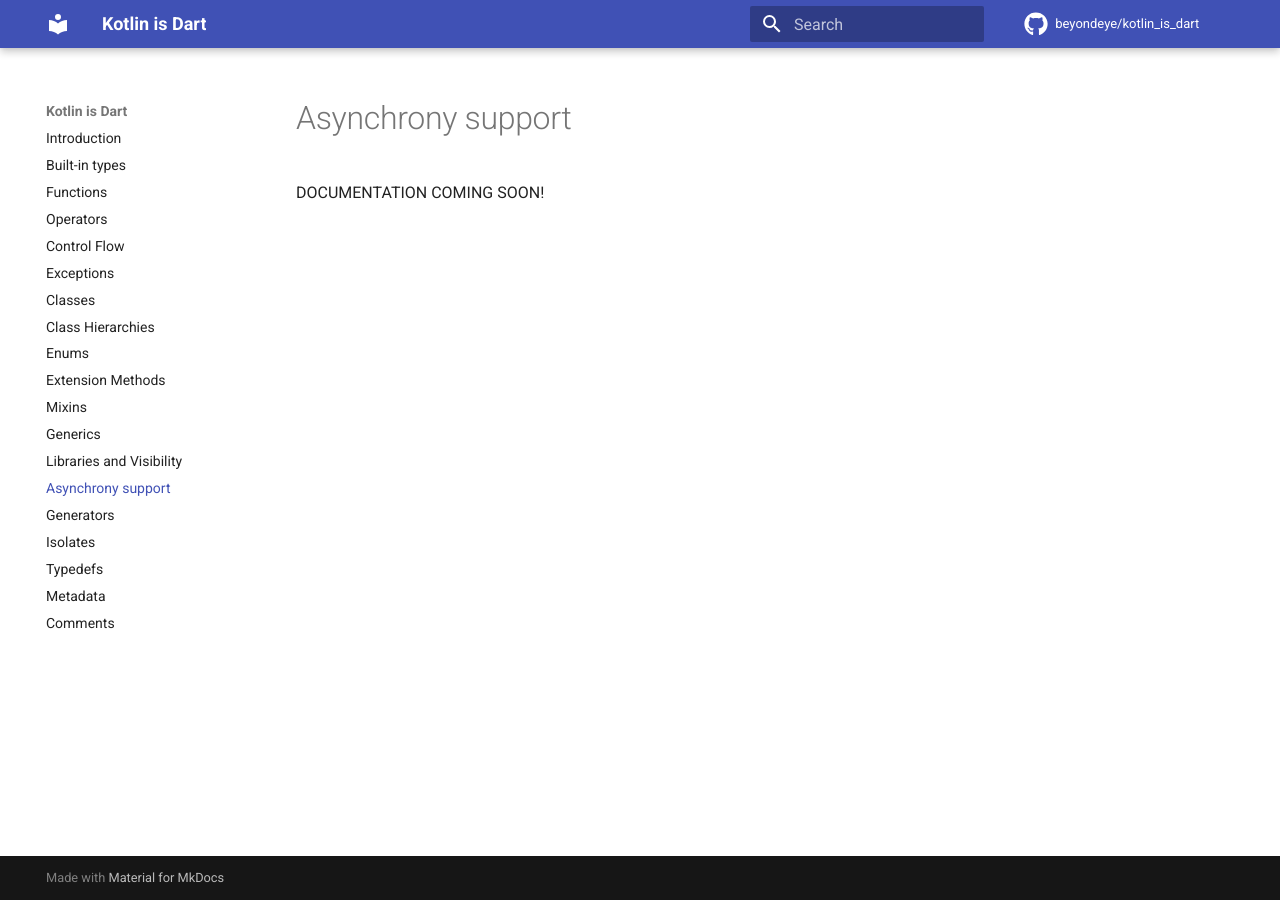
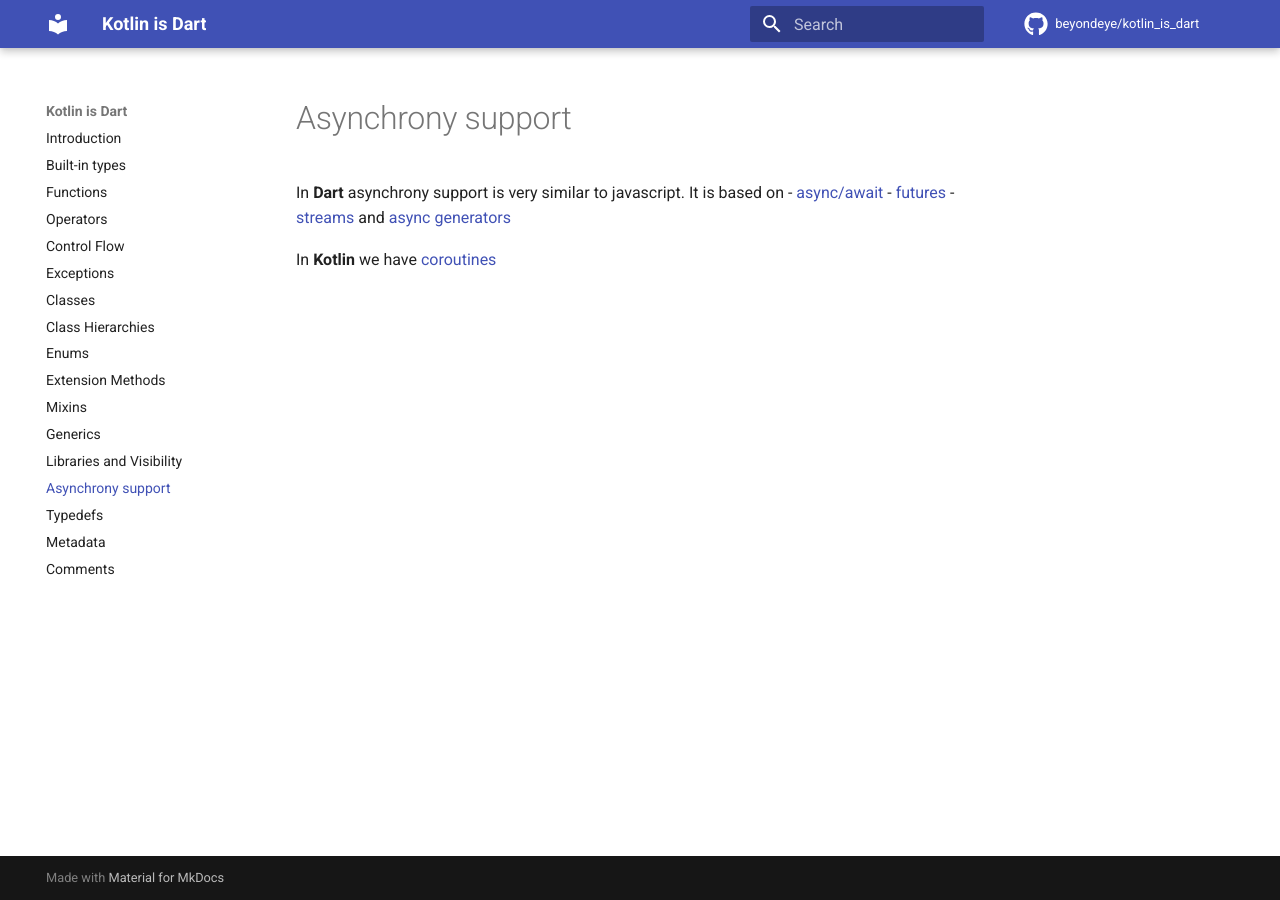
Before and after one commit to beyondeye/kotlin_is_dart, an MkDocs documentation site: the page built from docs/s10_asynchrony.md, in a window 1280 px wide. Built offline with MkDocs 1.6.1 and Material for MkDocs 9.7.7, drawn with Linux system fonts in a browser that asks for light colours; comment, search, counter and statistics services are not loaded.

Commit message:
asynchrony section completed

```diff
--- a/docs/s10_asynchrony.md
+++ b/docs/s10_asynchrony.md
@@ -1,2 +1,7 @@
 # Asynchrony support
-DOCUMENTATION COMING SOON!
+In **Dart** asynchrony support is very similar to javascript. It is based on
+- [async/await](https://dart.dev/guides/language/language-tour#asynchrony-support)
+- [futures](https://dart.dev/guides/language/language-tour#handling-futures)
+- [streams](https://dart.dev/guides/language/language-tour#handling-streams) and [async generators](https://dart.dev/guides/language/language-tour#generators)
+
+In **Kotlin** we have [coroutines](https://kotlinlang.org/docs/coroutines-overview.html)
--- a/docs/s13_isolates.md
+++ /dev/null
@@ -1,2 +0,0 @@
-# Isolates
-DOCUMENTATION COMING SOON!
```
Also changed, not shown: docs/s11_generators.md (deleted, +0 -2 lines).
